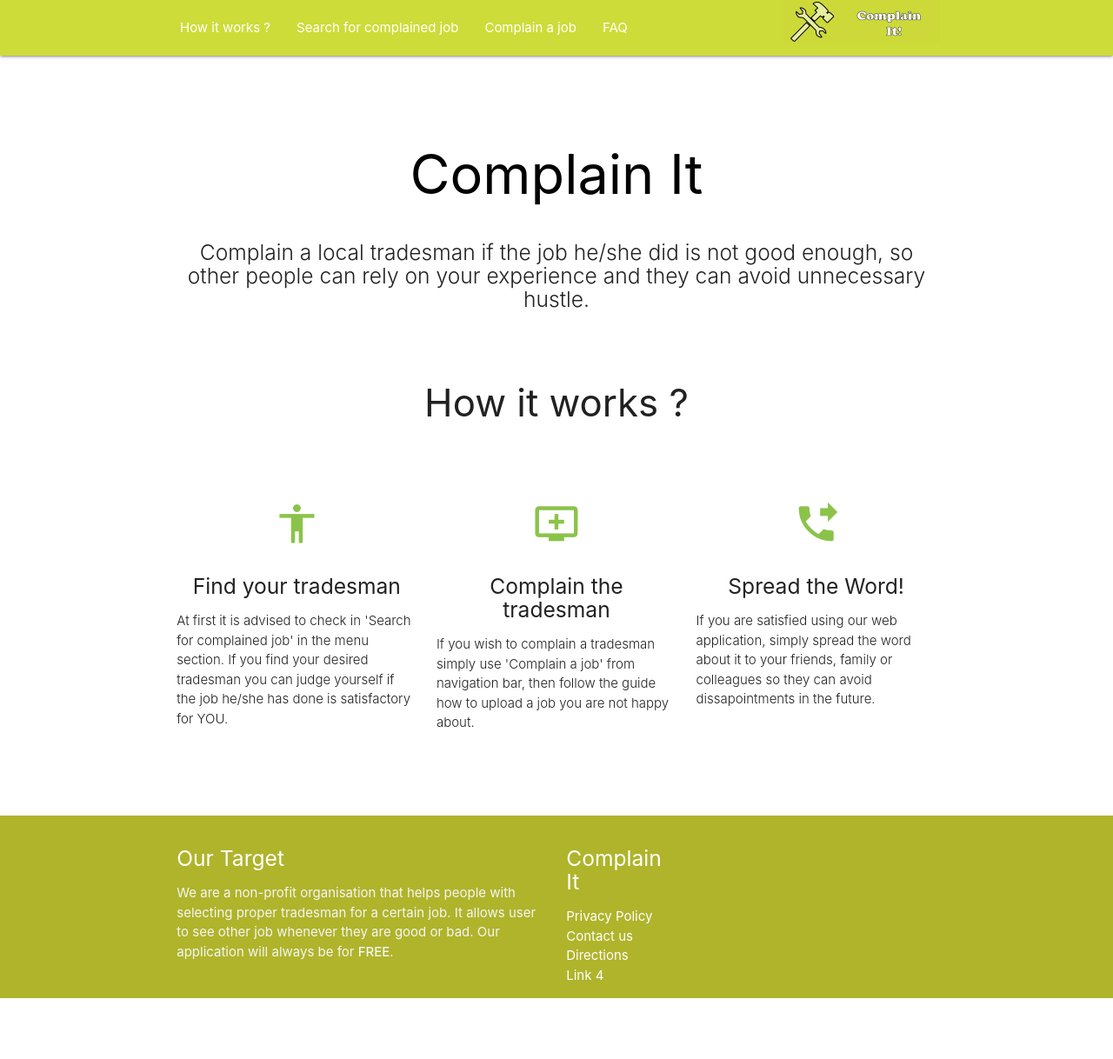
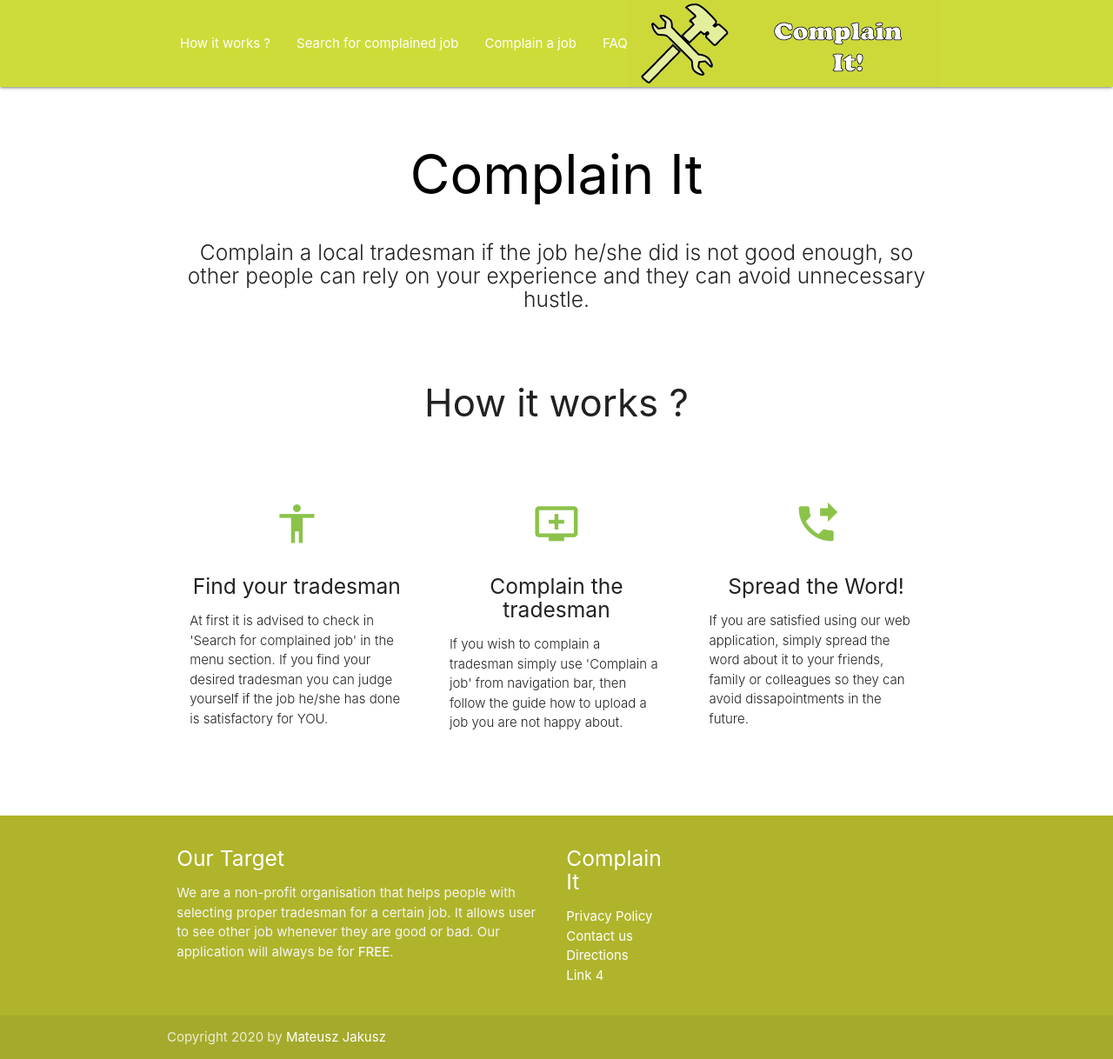
Before and after one commit to bloobsky/complain-it, a Flask app: page / in a window 1280 px wide. Shown: the whole page at 87% size. Before the commit the page ends 1148 px from the top, so only its background shows below. Run offline with Flask 2, Linux system fonts and the light colour scheme; some libraries are stand-ins or nearby versions.

Commit message:
Fixed navbar

```diff
--- a/static/css/style.css
+++ b/static/css/style.css
@@ -1,5 +1,3 @@
-#materialize-basic
-
 .icon-block {
   padding: 0 15px;
 }
@@ -7,9 +5,14 @@
 	font-size: inherit;
 }
 
+nav,
+nav i.material-icons,
+.sidenav-trigger,
+.sidenav-trigger i {
+  height: 100px;
+  line-height: 100px;
+}
 
-#navbar
-
-.logofont {
-   font-size: 16;
+.footer-anchor a {
+    color: #ffffff;
 }
--- a/templates/index.html
+++ b/templates/index.html
@@ -8,35 +8,34 @@
 
   <!-- CSS  -->
   <link href="https://fonts.googleapis.com/icon?family=Material+Icons" rel="stylesheet">
-
   <link href="{{url_for('static', filename='css/materialize.min.css')}}" type="text/css" rel="stylesheet" media="screen,projection" />
   <link href="{{url_for('static', filename='css/style.css')}}" type="text/css" rel="stylesheet" media="screen,projection" />
+<meta name="viewport" content="width=device-width, initial-scale=1, maximum-scale=1.0" />
 </head>
 
 <body>
   <!-- navbar -->
   <div class="navbar-fixed">
-    <nav class="lime" role="navigation">
-      <div class="nav-wrapper container"><a id="logo-container" href="#" class="brand-logo right"><img src="{{url_for('static', filename='img/Logo.png') }}" height="50px" alt="Logo"></a>
-        <ul class="left hide-on-med-and-down">
-          <li><a href="#">How it works ?</a></li>
+  <nav class="lime">
+  <div class="nav-wrapper container">
+    <a href="#!" class="brand-logo right"><img src="{{url_for('static', filename='img/Logo.png')}}" alt="logo"></a>
+          <a href="#" data-target="mobile-demo" class="sidenav-trigger"><i class="material-icons">menu</i></a>
+
+    <ul class="left hide-on-med-and-down">
+      <li><a href="#">How it works ?</a></li>
           <li><a href="#">Search for complained job</a></li>
           <li><a href="#">Complain a job</a></li>
           <li><a href="#">FAQ</a></li>
+  </div>
+</nav>
+</div>
 
-        </ul>
-
-
-        <ul id="nav-mobile" class="sidenav">
-          <li><a href="#">How it works ?</a></li>
+  <ul class="sidenav" id="mobile-demo">
+    <li><a href="#">How it works ?</a></li>
           <li><a href="#">Search for complained job</a></li>
           <li><a href="#">Complain a job</a></li>
           <li><a href="#">FAQ</a></li>
-        </ul>
-        <a href="#" data-target="nav-mobile" class="sidenav-trigger"><i class="material-icons">menu</i></a>
-      </div>
-    </nav>
-  </div>
+  </ul>
   <!-- header -->
   <div class="section no-pad-bot" id="index-banner">
     <div class="container">
@@ -114,6 +113,12 @@
 
       </div>
     </div>
+    <div class="footer-copyright">
+      <div class="container footer-anchor">
+      Copyright 2020 by <a href="http://www.jakusz.org/" target="_blank">Mateusz Jakusz</a>
+      </div>
+    </div>
+  </footer>
 
 
 
```
Also changed, not shown: README.md, static/css/materialize.css.
